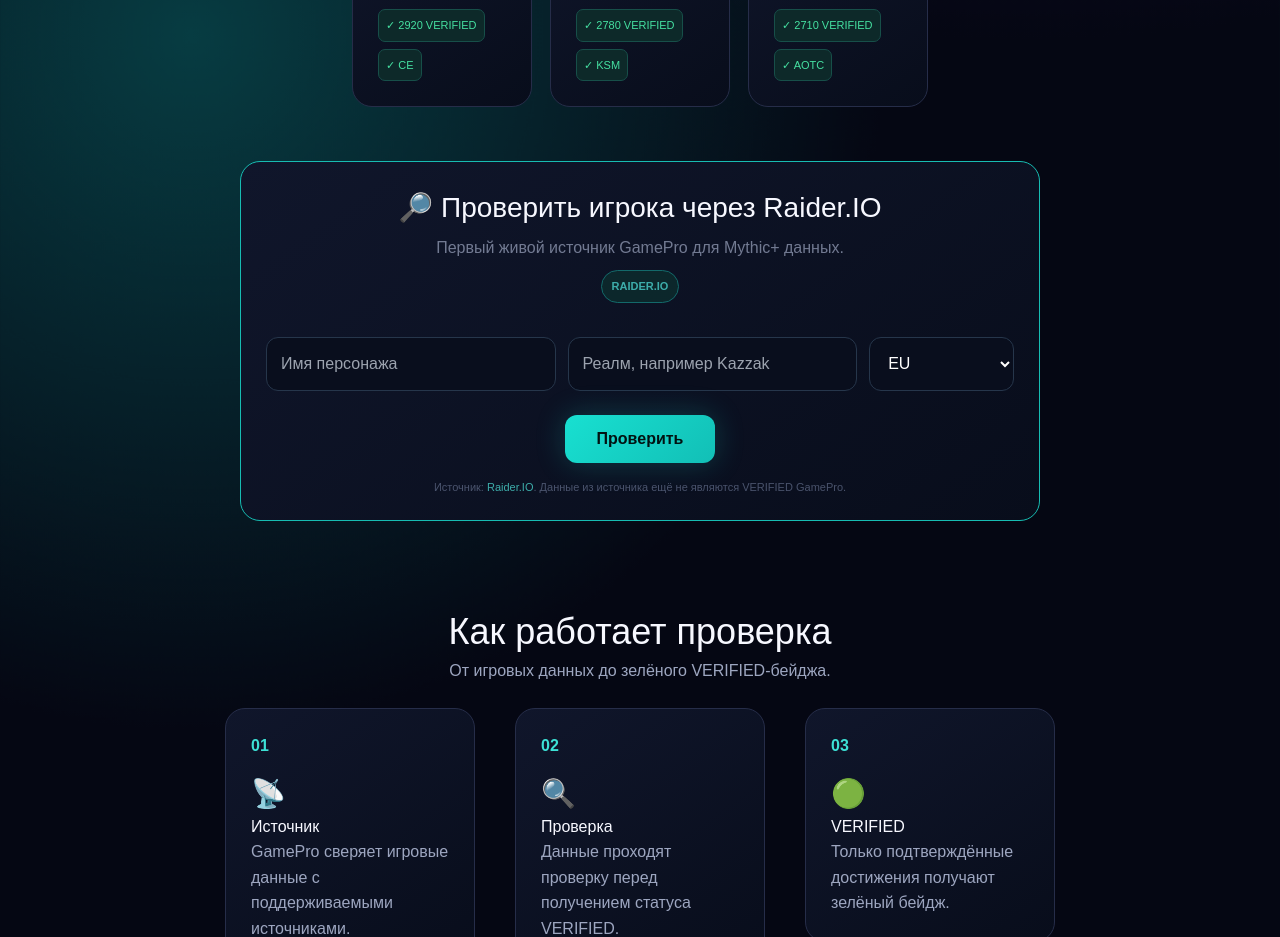
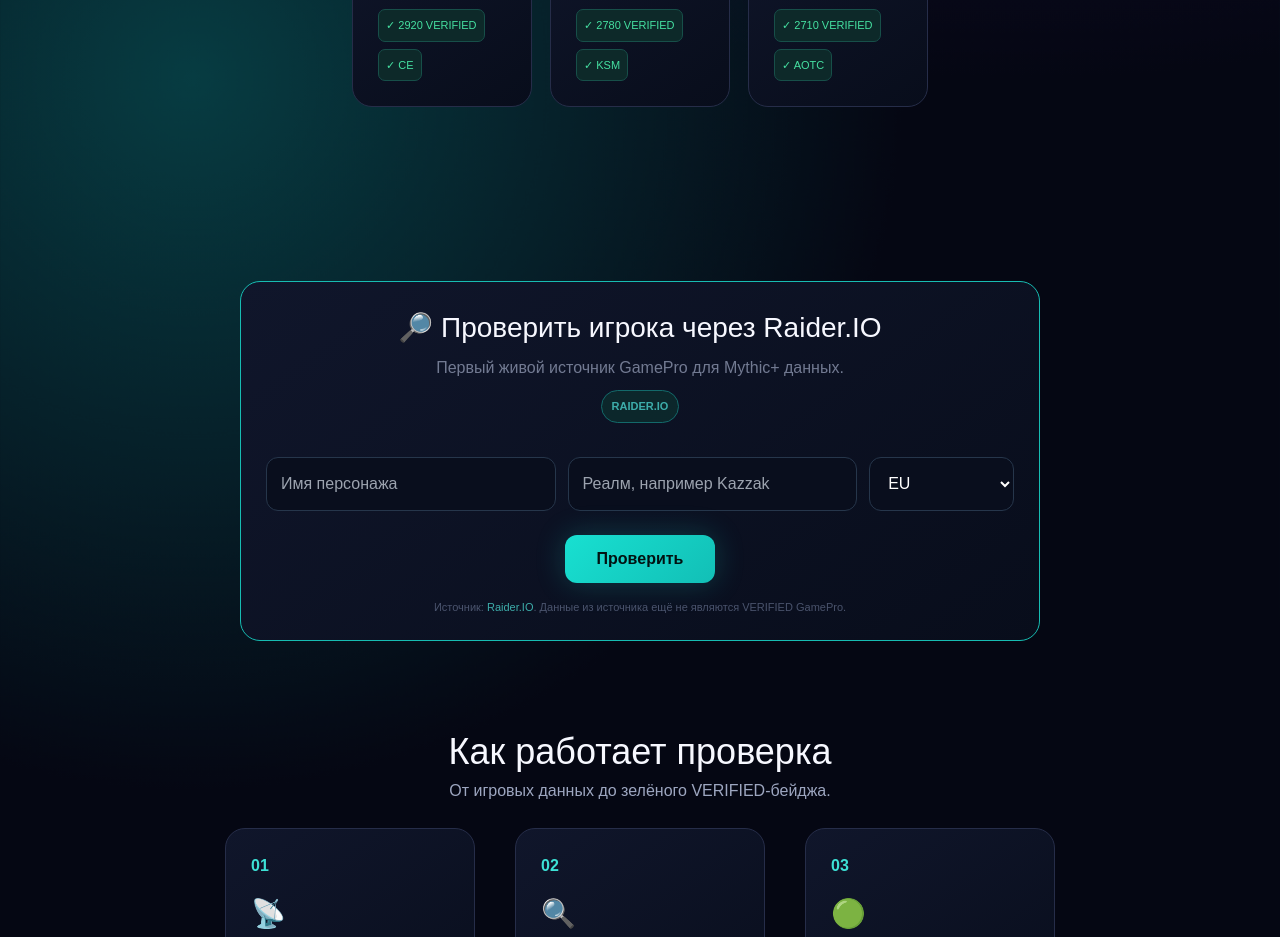
Before and after one commit to vesttrading/gamepro-market, a Next.js app: page / in a window 1280 px wide. Shown: the part 1340-2277 px from the top of the page. Built offline with nearby package versions, Linux system fonts and the light colour scheme; no server answers.

Commit message:
Add margin-top to section#raiderio

```diff
--- a/app/globals.css
+++ b/app/globals.css
@@ -233,6 +233,9 @@ section#raiderio div:has(> button + a) a {
     margin: 0 !important;
 }
 
+section#raiderio {
+    margin-top: 120px !important;
+}
 @media (max-width: 768px) {
     section#raiderio form,
     section#raiderio div:has(> input[placeholder*="Имя"]) {
```
